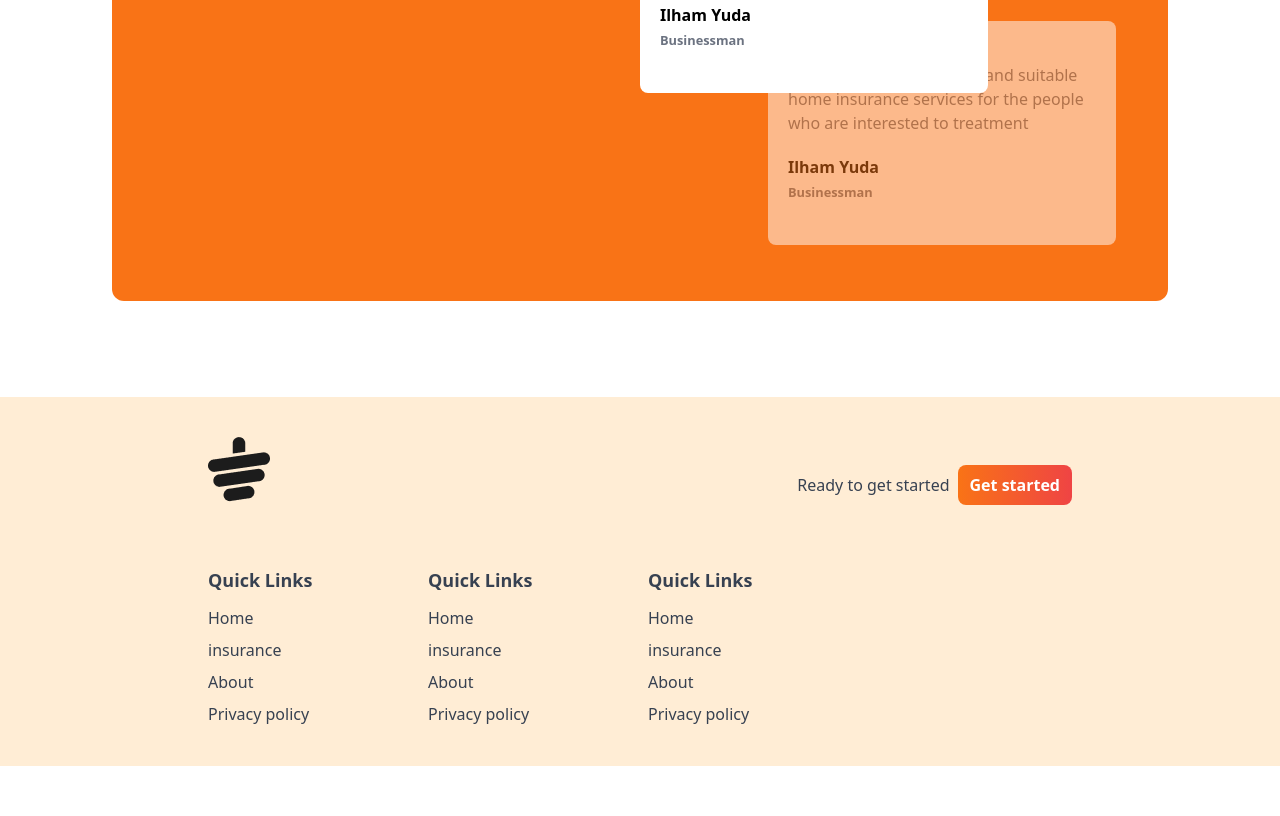
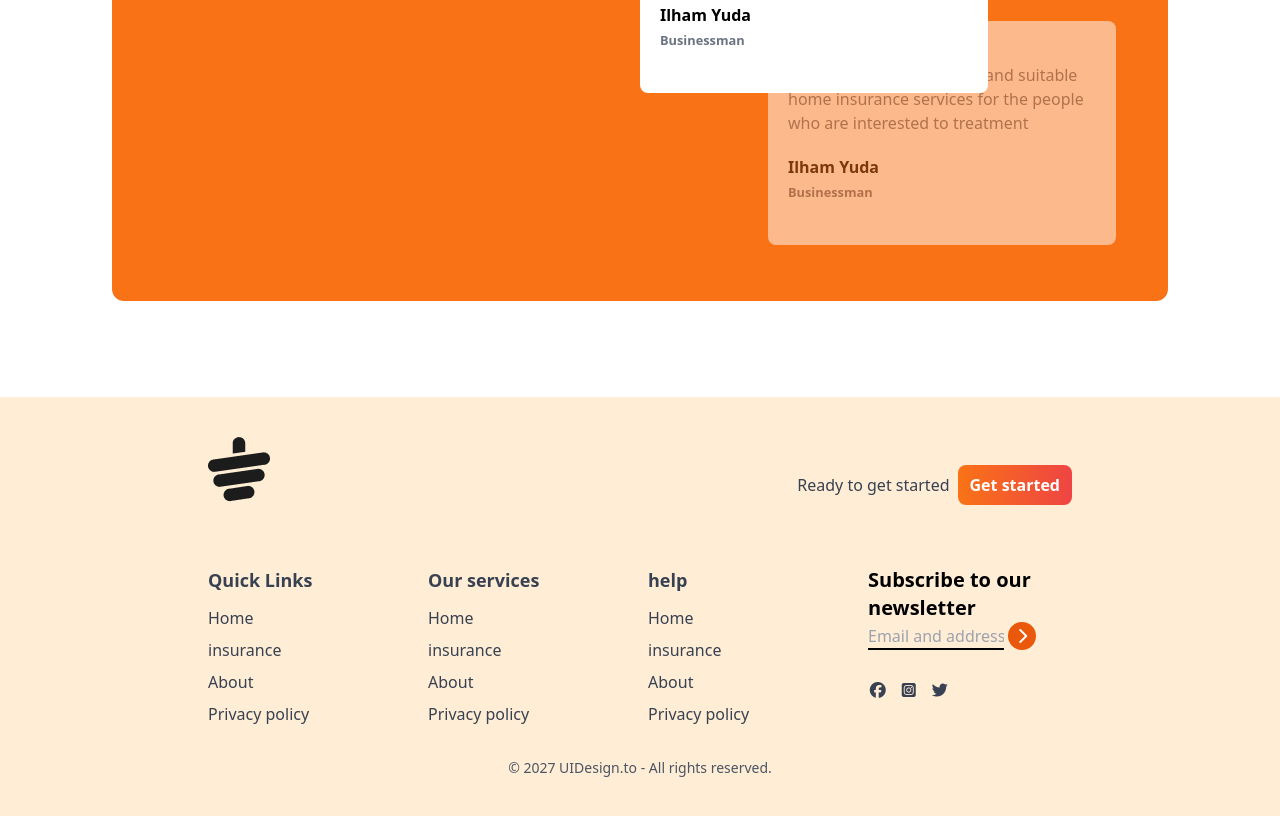
Before and after one commit to suraiya-965/Tea-house-project, a plain HTML site: page index.html in a window 1280 px wide. Shown: the part 2103-2919 px from the top of the page. Before the commit the page ends 2869 px from the top, so only its background shows below. Drawn offline with nearby package versions, Linux system fonts and the light colour scheme.

Commit message:
added footer styles

```diff
--- a/index.html
+++ b/index.html
@@ -200,9 +200,9 @@
             <li> <a class="hover:text-orange-600" href="">Privacy policy</a></li>
            </ul>
            </div>
-            <!-- first column -->
+            <!-- Second column -->
             <div>
-              <h3 class="font-semibold text-lg mb-3">Quick Links</h3>
+              <h3 class="font-semibold text-lg mb-3">Our services</h3>
              <ul class="space-y-2">
               <li> <a class="hover:text-orange-600" href="">Home</a></li>
               <li> <a class="hover:text-orange-600" href="">insurance</a></li>
@@ -210,9 +210,9 @@
               <li> <a class="hover:text-orange-600" href="">Privacy policy</a></li>
              </ul>
              </div>
-              <!-- first column -->
+              <!-- Third column -->
            <div>
-            <h3 class="font-semibold text-lg mb-3">Quick Links</h3>
+            <h3 class="font-semibold text-lg mb-3">help</h3>
            <ul class="space-y-2">
             <li> <a class="hover:text-orange-600" href="">Home</a></li>
             <li> <a class="hover:text-orange-600" href="">insurance</a></li>
@@ -220,7 +220,24 @@
             <li> <a class="hover:text-orange-600" href="">Privacy policy</a></li>
            </ul>
            </div>
-
+<!-- fourth column -->
+ <div class="">
+  <h3 class=" font-bold text-xl text-black">Subscribe to our <br> newsletter</h3>
+  <div class="flex flex-col-y-2">
+    <div>
+      <input placeholder="Email and address" type="text" class="bg-transparent border-b-2 border-black w-4/6">
+      <i class="fa-solid fa-chevron-right w-7 h-7 bg-orange-600 rounded-full text-white justify-center items-center inline-flex"></i>
+      <div class="flex justify-center w-2/5 mb-2 mt-8 gap-4">
+        <i class="fa-brands fa-facebook"></i>
+        <i class="fa-brands fa-square-instagram"></i>
+        <i class="fa-brands fa-twitter"></i>
+      </div>
+    </div>
+  </div>
+ </div>
+         </div>
+         <div class="text-center pt-4 mt-4">
+          <p class="text-sm text-gray-600">© 2027 UIDesign.to - All rights reserved.</p>
          </div>
       </div>
 
```
